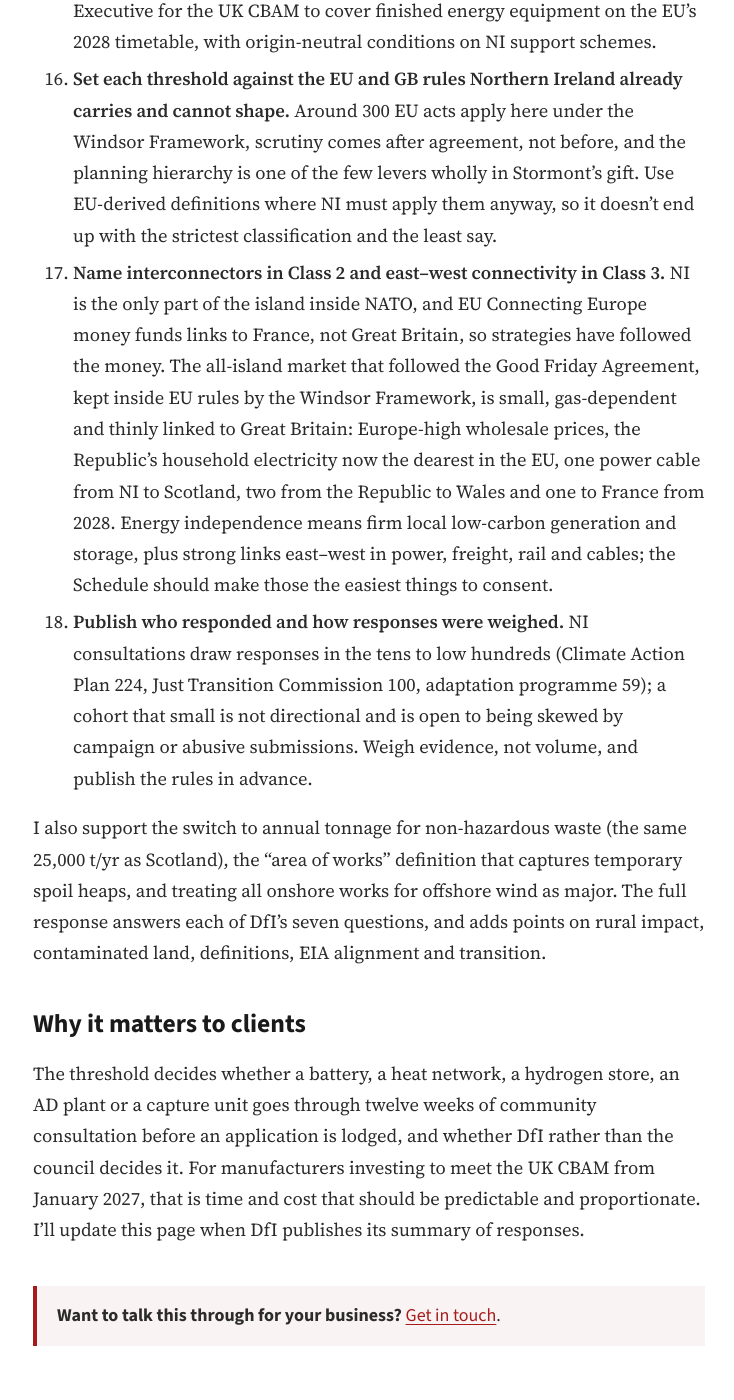
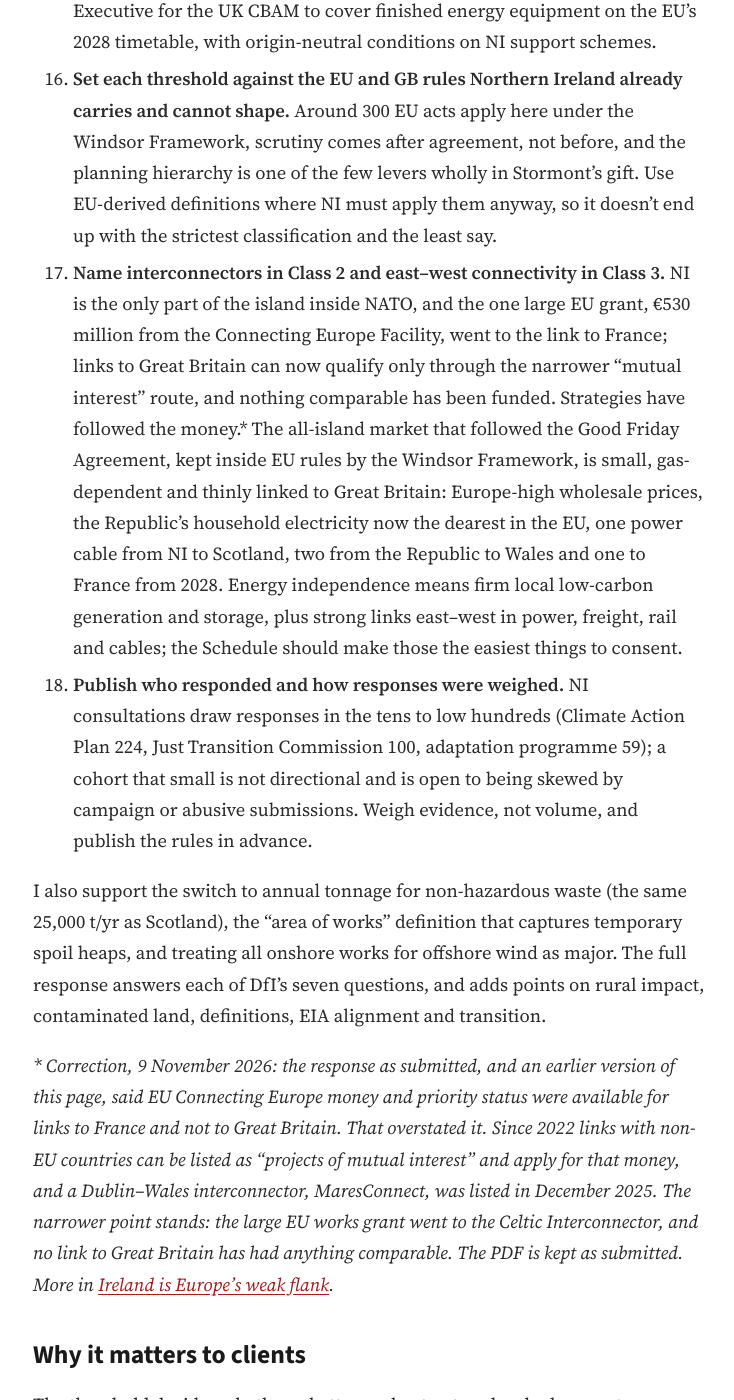
Before and after one commit to robertjparkuk/RobertJParkuk.github.io, a Jekyll site: the page built from _posts/2026-11-06-response-planning-classes-and-thresholds.md, in a window 1280 px wide and 1400 px high, scrolled down 4236 px. Shown: the whole window, without its empty margins (95-829 px from the left). Built offline with Jekyll 4.4.1, drawn with Linux system fonts in a browser that asks for light colours; our own code applies the rules of GitHub Pages for plain Markdown files.

Commit message:
v0.27.1: correct the EU-funding line on the DfI response page
Co-Authored-By: Claude Opus 5.5 <noreply@anthropic.com>
Claude-Session: https://claude.ai/code/session_01TUNMnGinaV165nyadYE6eE

```diff
--- a/_posts/2026-11-06-response-planning-classes-and-thresholds.md
+++ b/_posts/2026-11-06-response-planning-classes-and-thresholds.md
@@ -56,11 +56,13 @@ All of them sit under one test: the transition must not impoverish the people as
 14. **Classify energy infrastructure inside an existing industrial site by the addition,** on the same thresholds as stand-alone schemes, and recognise carbon leakage as a consideration when such applications are determined.
 15. **An embodied-carbon and supply-chain statement for major energy development,** covering carbon, forced and child labour and local pollution; embodied carbon counts where it bears on a scheme's claimed climate benefit, the rest informs support schemes; and pressure through the Executive for the UK CBAM to cover finished energy equipment on the EU's 2028 timetable, with origin-neutral conditions on NI support schemes.
 16. **Set each threshold against the EU and GB rules Northern Ireland already carries and cannot shape.** Around 300 EU acts apply here under the Windsor Framework, scrutiny comes after agreement, not before, and the planning hierarchy is one of the few levers wholly in Stormont's gift. Use EU-derived definitions where NI must apply them anyway, so it doesn't end up with the strictest classification and the least say.
-17. **Name interconnectors in Class 2 and east–west connectivity in Class 3.** NI is the only part of the island inside NATO, and EU Connecting Europe money funds links to France, not Great Britain, so strategies have followed the money. The all-island market that followed the Good Friday Agreement, kept inside EU rules by the Windsor Framework, is small, gas-dependent and thinly linked to Great Britain: Europe-high wholesale prices, the Republic's household electricity now the dearest in the EU, one power cable from NI to Scotland, two from the Republic to Wales and one to France from 2028. Energy independence means firm local low-carbon generation and storage, plus strong links east–west in power, freight, rail and cables; the Schedule should make those the easiest things to consent.
+17. **Name interconnectors in Class 2 and east–west connectivity in Class 3.** NI is the only part of the island inside NATO, and the one large EU grant, €530 million from the Connecting Europe Facility, went to the link to France; links to Great Britain can now qualify only through the narrower "mutual interest" route, and nothing comparable has been funded. Strategies have followed the money.* The all-island market that followed the Good Friday Agreement, kept inside EU rules by the Windsor Framework, is small, gas-dependent and thinly linked to Great Britain: Europe-high wholesale prices, the Republic's household electricity now the dearest in the EU, one power cable from NI to Scotland, two from the Republic to Wales and one to France from 2028. Energy independence means firm local low-carbon generation and storage, plus strong links east–west in power, freight, rail and cables; the Schedule should make those the easiest things to consent.
 18. **Publish who responded and how responses were weighed.** NI consultations draw responses in the tens to low hundreds (Climate Action Plan 224, Just Transition Commission 100, adaptation programme 59); a cohort that small is not directional and is open to being skewed by campaign or abusive submissions. Weigh evidence, not volume, and publish the rules in advance.
 
 I also support the switch to annual tonnage for non-hazardous waste (the same 25,000 t/yr as Scotland), the "area of works" definition that captures temporary spoil heaps, and treating all onshore works for offshore wind as major. The full response answers each of DfI's seven questions, and adds points on rural impact, contaminated land, definitions, EIA alignment and transition.
 
+*\* Correction, 9 November 2026: the response as submitted, and an earlier version of this page, said EU Connecting Europe money and priority status were available for links to France and not to Great Britain. That overstated it. Since 2022 links with non-EU countries can be listed as "projects of mutual interest" and apply for that money, and a Dublin–Wales interconnector, MaresConnect, was listed in December 2025. The narrower point stands: the large EU works grant went to the Celtic Interconnector, and no link to Great Britain has had anything comparable. The PDF is kept as submitted. More in [Ireland is Europe's weak flank]({{ '/blog/2026/11/ireland-europes-weak-flank/' | relative_url }}).*
+
 ## Why it matters to clients
 
 The threshold decides whether a battery, a heat network, a hydrogen store, an AD plant or a capture unit goes through twelve weeks of community consultation before an application is lodged, and whether DfI rather than the council decides it. For manufacturers investing to meet the UK CBAM from January 2027, that is time and cost that should be predictable and proportionate. I'll update this page when DfI publishes its summary of responses.
```
Also changed, not shown: WEBSITE-UPDATES.md (+4 -0 lines).
